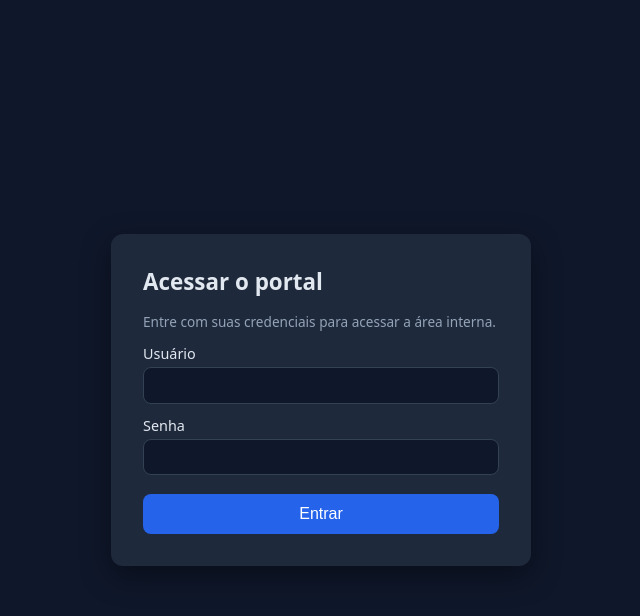
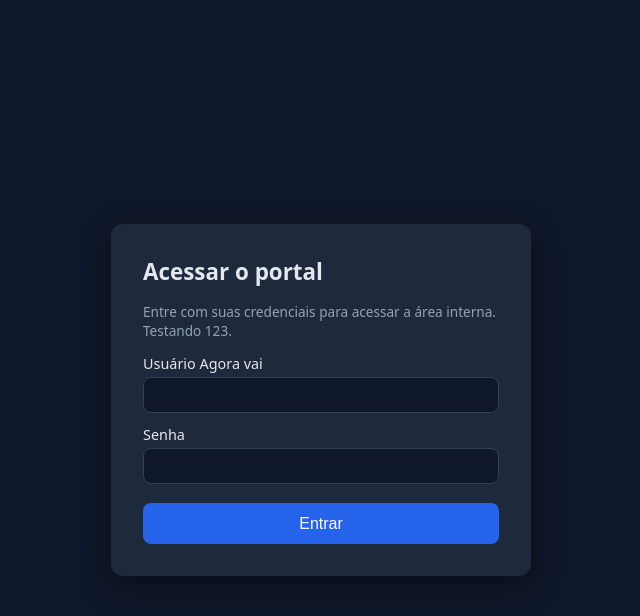
Before and after one commit to danilovbarbosa/pos-uncisal-projeto-aplicado, a Django app: page /login/ in a window 1280 px wide. Shown: the top 616 px of the page, without its empty margins (319-959 px from the left). Run offline with Django 5.2, Linux system fonts and the light colour scheme.

Commit message:
test: testando deploy com pipeline

```diff
--- a/templates/accounts/login.html
+++ b/templates/accounts/login.html
@@ -4,7 +4,7 @@
 
 {% block content %}
   <h1>Acessar o portal</h1>
-  <p class="muted">Entre com suas credenciais para acessar a área interna.</p>
+  <p class="muted">Entre com suas credenciais para acessar a área interna. Testando 123.</p>
 
   {# OWASP A01:2025 — token CSRF obrigatório no formulário POST #}
   <form method="post" action="{% url 'accounts:login' %}" autocomplete="off" novalidate>
@@ -18,7 +18,7 @@
       </ul>
     {% endif %}
 
-    <label for="{{ form.username.id_for_label }}">Usuário</label>
+    <label for="{{ form.username.id_for_label }}">Usuário Agora vai</label>
     <input type="text"
            name="{{ form.username.html_name }}"
            id="{{ form.username.id_for_label }}"
```
